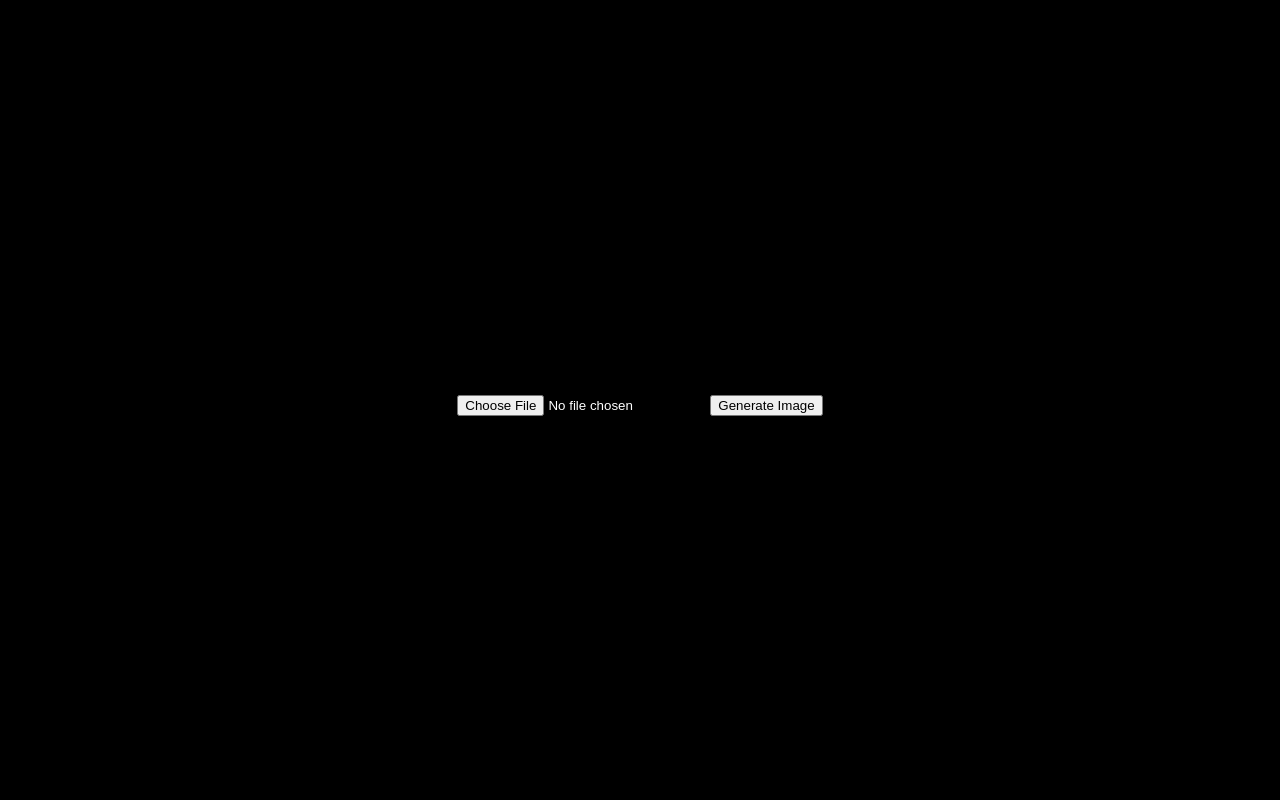
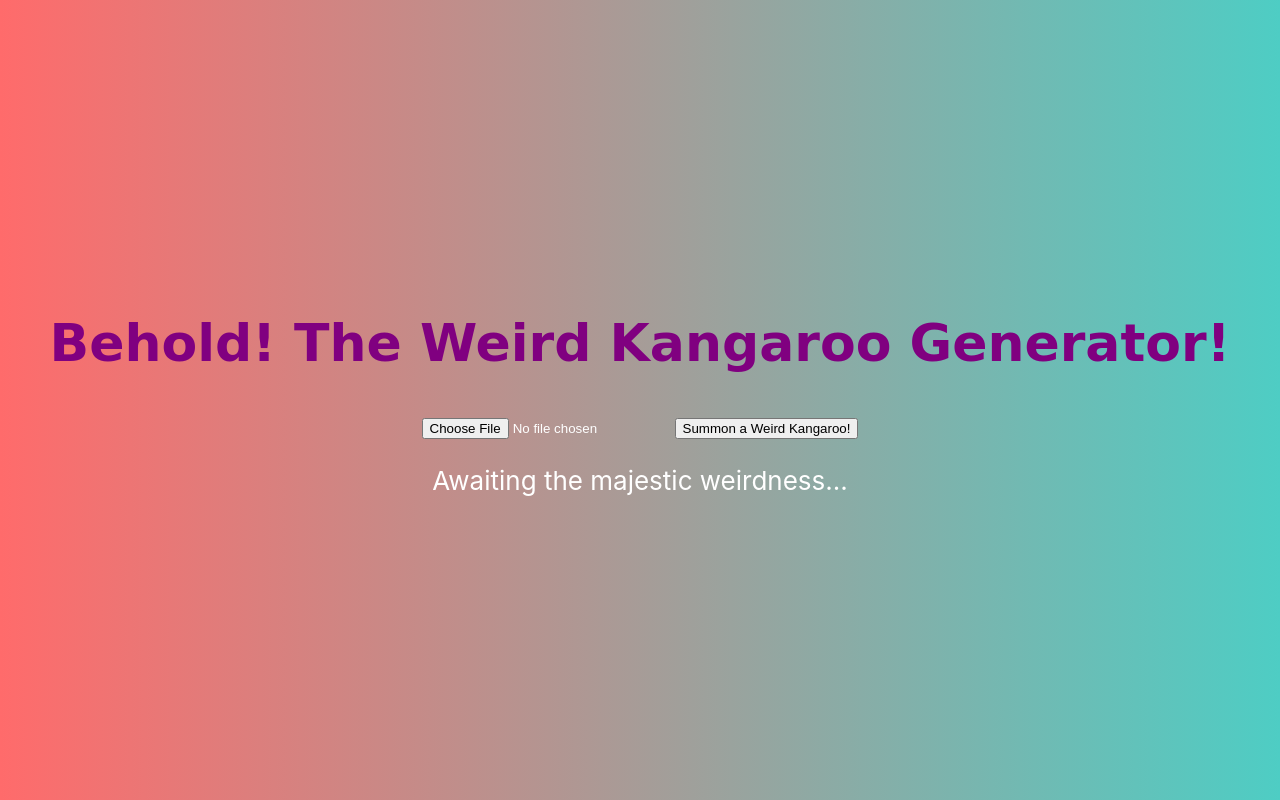
Before and after one commit to ChandanInTech/roo-image-generator, a React (Create React App) app: page / in a window 1280 px wide. Built offline with nearby package versions, Linux system fonts and the light colour scheme.

Commit message:
Enhance ImageGenerator component with error handling and loading state management

```diff
--- a/src/App.css
+++ b/src/App.css
@@ -1,3 +1,6 @@
+body {
+  background: linear-gradient(to right, #FF6B6B, #4ECDC4);
+}
 .App {
   text-align: center;
 }
--- a/src/ImageGenerator.js
+++ b/src/ImageGenerator.js
@@ -4,6 +4,7 @@ import axios from 'axios';
 const ImageGenerator = () => {
   const [imageUrl, setImageUrl] = useState('');
   const [loading, setLoading] = useState(false);
+  const [errorMessage, setErrorMessage] = useState('');
   const [selectedImage, setSelectedImage] = useState(null);
 
   const handleImageChange = (e) => {
@@ -20,6 +21,7 @@ const ImageGenerator = () => {
 
     setLoading(true);
     setImageUrl('');
+    setErrorMessage('');
 
     const reader = new FileReader();
     reader.readAsDataURL(selectedImage);
@@ -58,7 +60,9 @@ const ImageGenerator = () => {
         setImageUrl(imageUrl);
       } catch (error) {
         console.error('Error generating image:', error);
-        if (error.response) {
+        if (error.response && error.response.data && error.response.data.choices && error.response.data.choices[0].finish_reason === 'content_filter') {
+          setErrorMessage('Oops! The kangaroo was too weird for filters! Try again for more kangaroo chaos.');
+        } else if (error.response) {
           console.error('Error response:', error.response);
         }
       } finally {
@@ -73,11 +77,20 @@ const ImageGenerator = () => {
 
   return (
     <div>
+      <h1 style={{ fontFamily: 'Comic Sans MS, cursive, sans-serif', color: 'purple' }}>
+        Behold! The Weird Kangaroo Generator!
+      </h1>
       <input type="file" onChange={handleImageChange} />
       <button onClick={generateImage} disabled={loading}>
-        Generate Image
+        Summon a Weird Kangaroo!
       </button>
       {loading && <div className="loading-indicator"></div>}
+      {!imageUrl && !loading && !errorMessage && <p>Awaiting the majestic weirdness...</p>}
+      {errorMessage && !loading && (
+        <p style={{ fontFamily: 'Comic Sans MS, cursive, sans-serif', color: 'purple' }}>
+          {errorMessage}
+        </p>
+      )}
       {imageUrl && !loading && <img src={imageUrl} alt="Generated" />}
     </div>
   );
```
